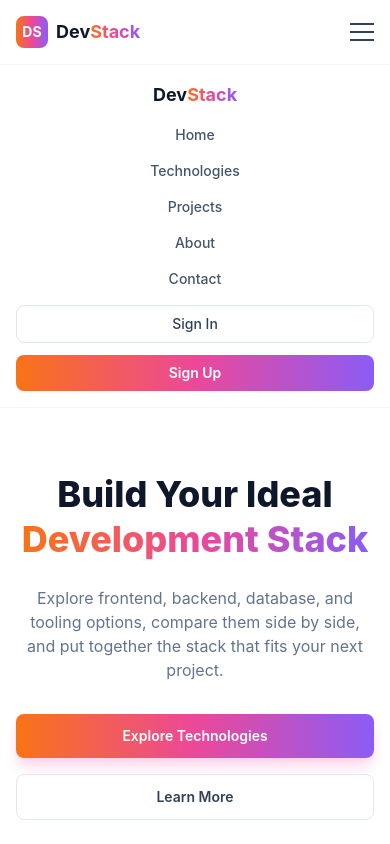
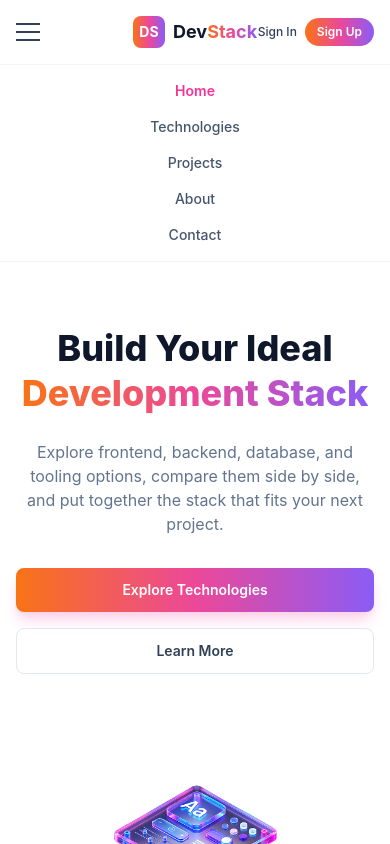
Before and after one commit to talhabinsaleh/devstack, a React (Vite) app: page / in a window 390 px wide. Both pictures are taken after a click on the button "Toggle menu". Shown: the top 844 px of the page. Built offline with nearby package versions, Linux system fonts and the light colour scheme.

Commit message:
fix: match mobile navbar to spec (hamburger left, centered logo, visible auth buttons) and make Sign Up a pill button

```diff
--- a/src/components/Navbar.tsx
+++ b/src/components/Navbar.tsx
@@ -2,12 +2,8 @@ import { useState } from 'react'
 
 const NAV_LINKS = ['Home', 'Technologies', 'Projects', 'About', 'Contact']
 
-function Navbar() {
-  const [menuOpen, setMenuOpen] = useState(false)
-
+function Logo() {
   return (
-    <header className="sticky top-0 z-50 border-b border-slate-100 bg-white/90 backdrop-blur">
-      <nav className="mx-auto flex max-w-6xl items-center justify-between px-4 py-4 sm:px-6">
     <a href="#home" className="flex items-center gap-2 text-lg font-bold">
       <span className="gradient-bg flex h-8 w-8 items-center justify-center rounded-lg text-sm text-white">
         DS
@@ -16,12 +12,14 @@ function Navbar() {
         Dev<span className="gradient-text">Stack</span>
       </span>
     </a>
+  )
+}
 
-        <ul className="hidden items-center gap-8 text-sm font-medium text-slate-600 md:flex">
-          {NAV_LINKS.map((link) => (
-            <li key={link}>
+function NavLink({ link, onClick }: { link: string; onClick?: () => void }) {
+  return (
     <a
       href={`#${link.toLowerCase()}`}
+      onClick={onClick}
       className={
         link === 'Home'
           ? 'font-semibold text-pink-500'
@@ -30,58 +28,69 @@ function Navbar() {
     >
       {link}
     </a>
+  )
+}
+
+function Navbar() {
+  const [menuOpen, setMenuOpen] = useState(false)
+
+  return (
+    <header className="sticky top-0 z-50 border-b border-slate-100 bg-white/90 backdrop-blur">
+      {/* Desktop: logo left, links center, auth buttons right */}
+      <nav className="mx-auto hidden max-w-6xl items-center justify-between px-4 py-4 sm:px-6 md:flex">
+        <Logo />
+
+        <ul className="flex items-center gap-8 text-sm font-medium text-slate-600">
+          {NAV_LINKS.map((link) => (
+            <li key={link}>
+              <NavLink link={link} />
             </li>
           ))}
         </ul>
 
-        <div className="hidden items-center gap-3 md:flex">
+        <div className="flex items-center gap-3">
           <button className="rounded-lg px-4 py-2 text-sm font-medium text-slate-700 transition hover:text-slate-900">
             Sign In
           </button>
-          <button className="gradient-bg rounded-lg px-4 py-2 text-sm font-semibold text-white shadow-md shadow-pink-200 transition hover:opacity-90">
+          <button className="gradient-bg rounded-full px-5 py-2 text-sm font-semibold text-white shadow-md shadow-pink-200 transition hover:opacity-90">
             Sign Up
           </button>
         </div>
+      </nav>
 
+      {/* Mobile: hamburger left, logo center, auth buttons right */}
+      <div className="grid grid-cols-3 items-center px-4 py-4 md:hidden">
         <button
           aria-label="Toggle menu"
-          className="flex flex-col gap-1.5 md:hidden"
+          className="flex flex-col gap-1.5 justify-self-start"
           onClick={() => setMenuOpen((open) => !open)}
         >
           <span className="h-0.5 w-6 bg-slate-700" />
           <span className="h-0.5 w-6 bg-slate-700" />
           <span className="h-0.5 w-6 bg-slate-700" />
         </button>
-      </nav>
+
+        <div className="justify-self-center">
+          <Logo />
+        </div>
+
+        <div className="flex items-center gap-2 justify-self-end">
+          <button className="text-xs font-medium text-slate-700">Sign In</button>
+          <button className="gradient-bg rounded-full px-3 py-1.5 text-xs font-semibold text-white">
+            Sign Up
+          </button>
+        </div>
+      </div>
 
       {menuOpen && (
         <div className="border-t border-slate-100 bg-white px-4 py-4 md:hidden">
-          <div className="mb-4 flex justify-center">
-            <span className="text-lg font-bold text-slate-900">
-              Dev<span className="gradient-text">Stack</span>
-            </span>
-          </div>
           <ul className="flex flex-col items-center gap-4 text-sm font-medium text-slate-600">
             {NAV_LINKS.map((link) => (
               <li key={link}>
-                <a
-                  href={`#${link.toLowerCase()}`}
-                  onClick={() => setMenuOpen(false)}
-                  className="transition hover:text-slate-900"
-                >
-                  {link}
-                </a>
+                <NavLink link={link} onClick={() => setMenuOpen(false)} />
               </li>
             ))}
           </ul>
-          <div className="mt-4 flex flex-col gap-3">
-            <button className="rounded-lg border border-slate-200 py-2 text-sm font-medium text-slate-700">
-              Sign In
-            </button>
-            <button className="gradient-bg rounded-lg py-2 text-sm font-semibold text-white">
-              Sign Up
-            </button>
-          </div>
         </div>
       )}
     </header>
```
Lines whose indentation alone changed are shown as unchanged.
